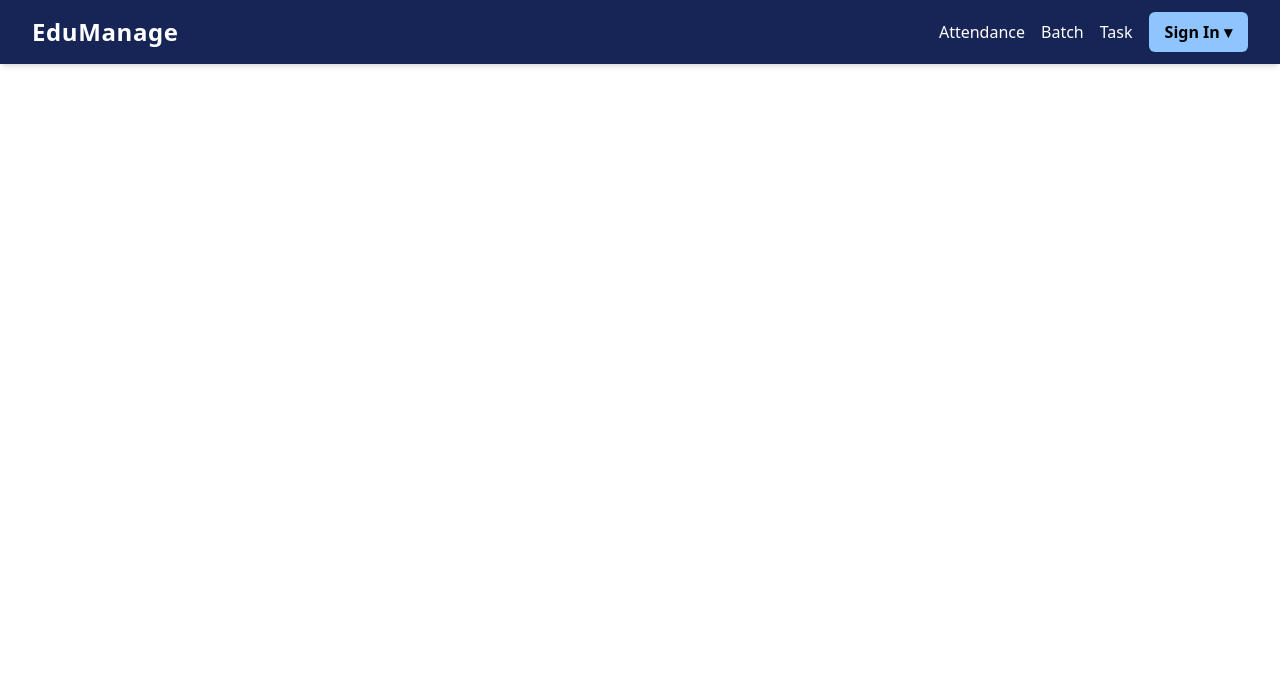
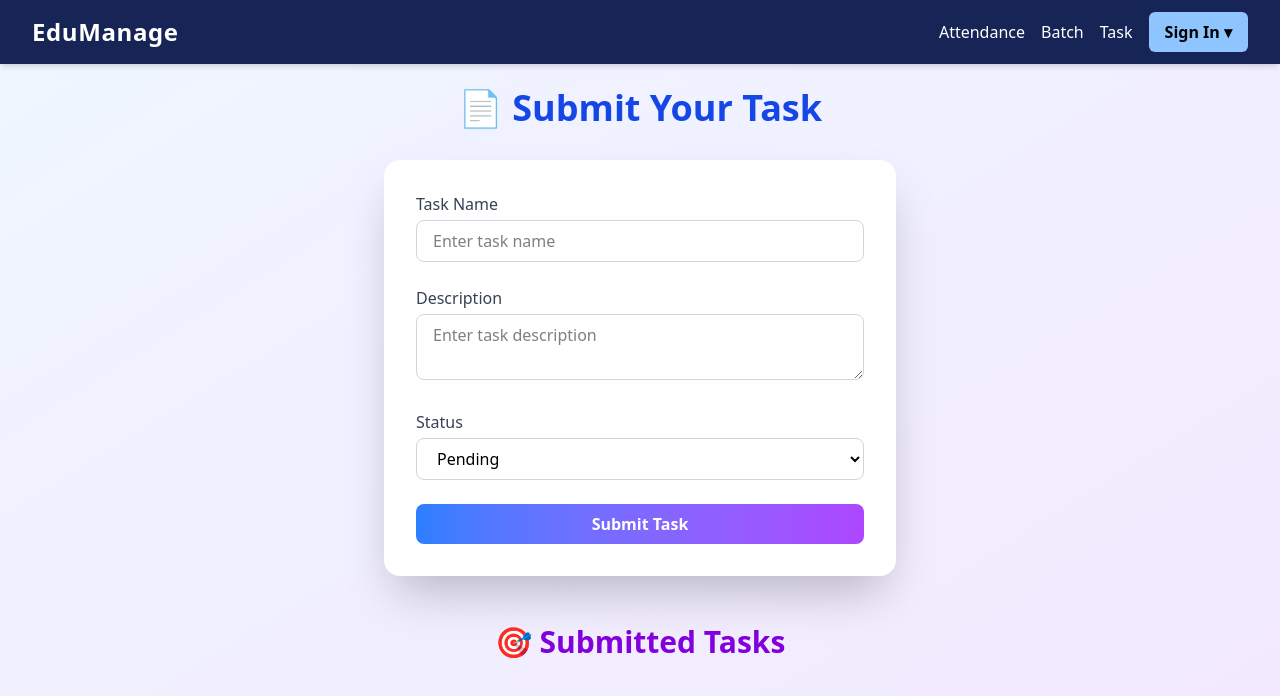
Before and after one commit to Atharva-5/EduManage, a React (Vite) app in the folder frontend/: page /student/Submission in a window 1280 px wide. Shown: the top 696 px of the page. Built offline with nearby package versions, Linux system fonts and the light colour scheme.

Commit message:
added the submission in student dashborad

```diff
--- a/frontend/src/App.jsx
+++ b/frontend/src/App.jsx
@@ -23,6 +23,7 @@ import AdminRegister from './pages/Admin/AdminRegister';
 import StudentDashboard from './pages/Student/StudentDashboard';
 import TrainerDashboard from './pages/Trainer/TrainerDashboard';
 import AdminDashboard from './pages/Admin/AdminDashboard';
+import Submission from './pages/Student/Submission';
 
 function App() {
   return (
@@ -55,6 +56,7 @@ function App() {
           <Route path="trainer/studentPage" element={<StudentPage />} />
 
           <Route path="/student/task" element={<Task />} />
+          <Route path="/student/Submission" element={<Submission />} />
 
 
         </Routes>
--- a/frontend/src/pages/Student/StudentDashboard.jsx
+++ b/frontend/src/pages/Student/StudentDashboard.jsx
@@ -13,8 +13,8 @@ const StudentDashboard = () => {
                     <button className="flex items-center w-full px-4 py-2 bg-blue-100 text-blue-700 rounded-md">
                         <FaHome className="mr-2" /> Dashboard
                     </button>
-                    <button className="flex items-center w-full px-4 py-2 hover:bg-gray-100 rounded-md" onClick={() => navigate('/trainer/studentsPage')}>
-                        <FaUsers className="mr-2" /> Students
+                    <button className="flex items-center w-full px-4 py-2 hover:bg-gray-100 rounded-md" onClick={() => navigate('/student/submission')}>
+                        <FaUsers className="mr-2" /> Submission
                     </button>
                     <button className="flex items-center w-full px-4 py-2 hover:bg-gray-100 rounded-md" onClick={() => navigate('/student/Task')}>
                         <FaCog className="mr-2" /> Tasks
--- /dev/null
+++ b/frontend/src/pages/Student/Submission.jsx
@@ -0,0 +1,107 @@
+import React, { useState } from "react";
+
+const Submission = () => {
+  const [taskName, setTaskName] = useState("");
+  const [description, setDescription] = useState("");
+  const [status, setStatus] = useState("Pending");
+  const [submissions, setSubmissions] = useState([]);
+
+  const handleSubmit = (e) => {
+    e.preventDefault();
+
+    const newSubmission = {
+      id: submissions.length + 1,
+      taskName,
+      description,
+      status,
+    };
+
+    setSubmissions([...submissions, newSubmission]);
+
+    // Reset form
+    setTaskName("");
+    setDescription("");
+    setStatus("Pending");
+  };
+
+  return (
+    <div className="p-6 bg-gradient-to-br from-blue-50 to-purple-100 min-h-screen">
+      <h1 className="text-4xl font-extrabold text-center text-blue-700 mb-8">
+        📄 Submit Your Task
+      </h1>
+
+      <form
+        onSubmit={handleSubmit}
+        className="max-w-lg mx-auto bg-white shadow-2xl rounded-2xl p-8 mb-12"
+      >
+        <div className="mb-6">
+          <label className="block text-gray-700 font-medium mb-1">Task Name</label>
+          <input
+            type="text"
+            value={taskName}
+            onChange={(e) => setTaskName(e.target.value)}
+            className="w-full px-4 py-2 border border-gray-300 rounded-lg focus:outline-none focus:ring-2 focus:ring-blue-500 transition"
+            placeholder="Enter task name"
+            required
+          />
+        </div>
+
+        <div className="mb-6">
+          <label className="block text-gray-700 font-medium mb-1">Description</label>
+          <textarea
+            value={description}
+            onChange={(e) => setDescription(e.target.value)}
+            className="w-full px-4 py-2 border border-gray-300 rounded-lg focus:outline-none focus:ring-2 focus:ring-blue-500 transition"
+            placeholder="Enter task description"
+            required
+          ></textarea>
+        </div>
+
+        <div className="mb-6">
+          <label className="block text-gray-700 font-medium mb-1">Status</label>
+          <select
+            value={status}
+            onChange={(e) => setStatus(e.target.value)}
+            className="w-full px-4 py-2 border border-gray-300 rounded-lg focus:outline-none focus:ring-2 focus:ring-blue-500 transition"
+          >
+            <option value="Pending">Pending</option>
+            <option value="In Progress">In Progress</option>
+            <option value="Completed">Completed</option>
+          </select>
+        </div>
+
+        <button
+          type="submit"
+          className="w-full bg-gradient-to-r from-blue-500 to-purple-500 text-white py-2 rounded-lg font-semibold hover:from-blue-600 hover:to-purple-600 transition"
+        >
+          Submit Task
+        </button>
+      </form>
+
+      <h2 className="text-3xl font-bold text-center text-purple-700 mb-6">🎯 Submitted Tasks</h2>
+
+      <div className="grid grid-cols-1 sm:grid-cols-2 lg:grid-cols-3 gap-8">
+        {submissions.map((task) => (
+          <div
+            key={task.id}
+            className="bg-white shadow-lg rounded-2xl p-6 border border-gray-100 hover:shadow-2xl transition transform hover:-translate-y-1"
+          >
+            <h3 className="text-xl font-semibold text-blue-700 mb-2">{task.taskName}</h3>
+            <p className="text-gray-600 mb-4">{task.description}</p>
+            <span
+              className={`inline-block px-3 py-1 rounded-full text-sm font-medium
+                ${task.status === "Completed" ? "bg-green-100 text-green-700" :
+                  task.status === "In Progress" ? "bg-yellow-100 text-yellow-700" :
+                  "bg-red-100 text-red-700"
+                }`}
+            >
+              {task.status}
+            </span>
+          </div>
+        ))}
+      </div>
+    </div>
+  );
+};
+
+export default Submission;
```
